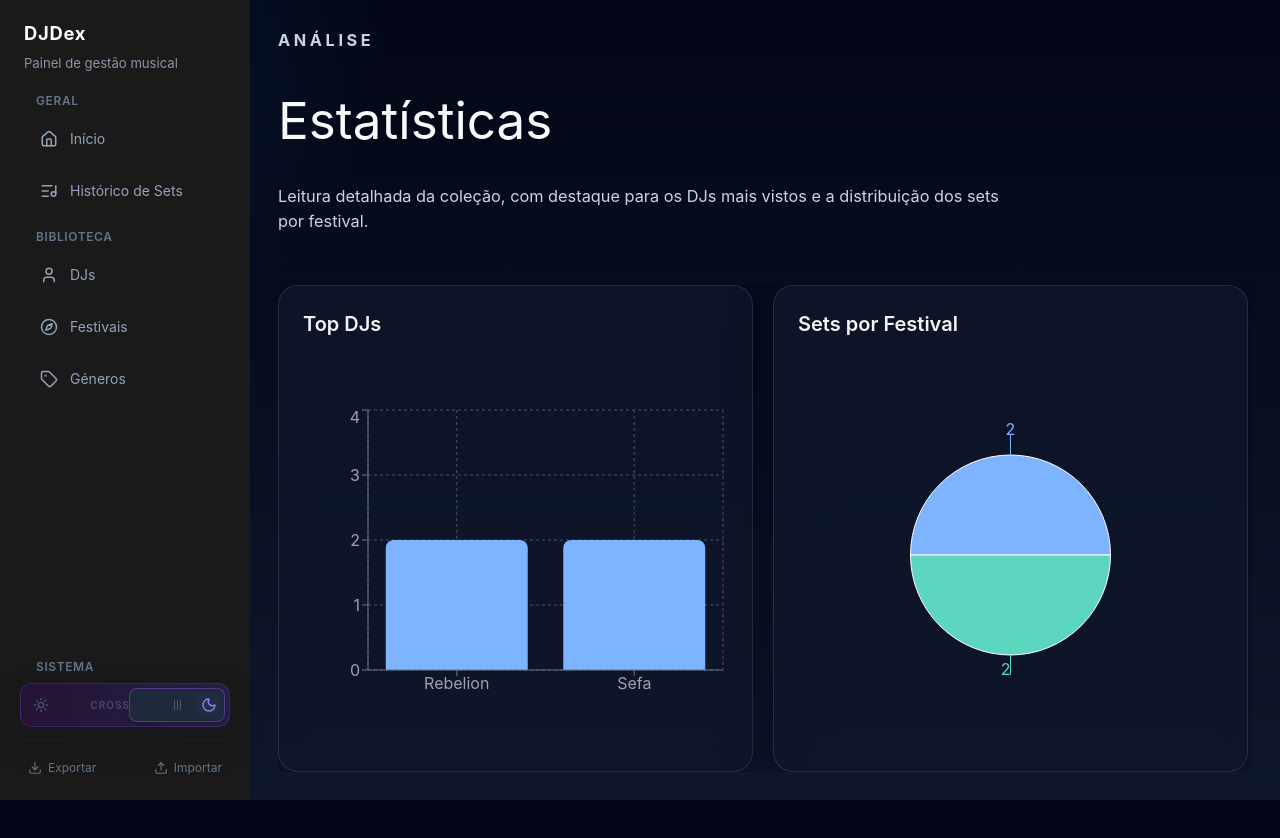
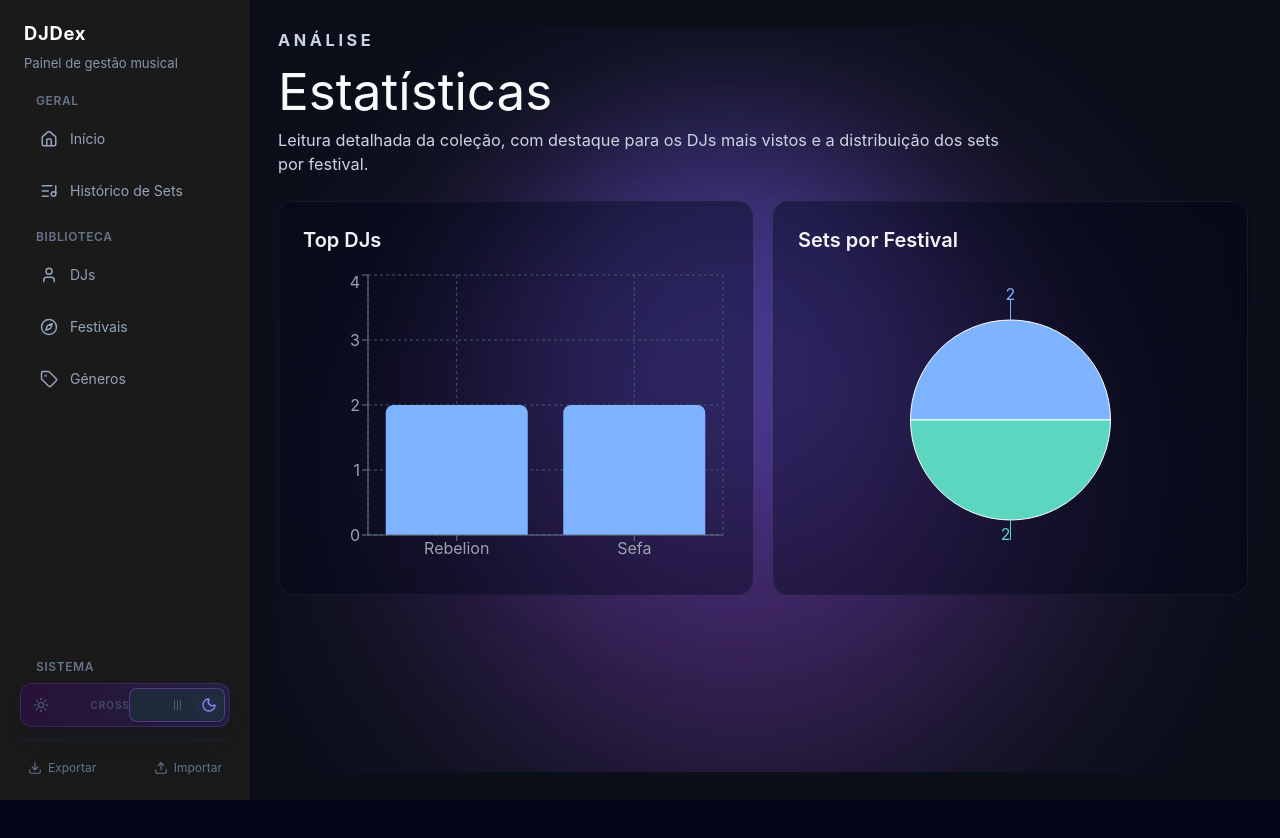
Before and after one commit to opaulosilva233/DJDex, a React (Vite) app: page /estatisticas in a window 1280 px wide. Shown: the top 838 px of the page. Built offline with nearby package versions, Linux system fonts and the light colour scheme.

Commit message:
feat: enhance UI consistency across components; update background styles and card designs for improved aesthetics

```diff
--- a/src/App.jsx
+++ b/src/App.jsx
@@ -226,7 +226,7 @@ export default function App() {
 
   return (
     <BrowserRouter>
-      <div className="app-shell h-screen w-screen overflow-hidden flex bg-slate-50 dark:bg-[#0b0f19]">
+      <div className="h-screen w-screen overflow-hidden flex bg-[#0b0f19]">
         <Navbar
           generos={generos}
           djs={djs}
@@ -239,7 +239,13 @@ export default function App() {
 
         <div className="app-main flex-1 h-full relative flex flex-col min-w-0">
           <div className="flex-1 h-full overflow-y-auto relative bg-transparent">
-            <Routes>
+            <div className="absolute inset-0 pointer-events-none overflow-hidden z-0">
+              <div className="absolute top-[10%] left-[5%] w-[450px] h-[450px] bg-purple-600/30 dark:bg-purple-500/35 rounded-full blur-[90px] animate-aurora-1" />
+              <div className="absolute bottom-[15%] right-[10%] w-[500px] h-[500px] bg-cyan-600/25 dark:bg-indigo-500/35 rounded-full blur-[100px] animate-aurora-2" />
+            </div>
+
+            <div className="relative z-10 w-full min-h-full">
+              <Routes>
               <Route
                 path="/"
                 element={
@@ -378,7 +384,8 @@ export default function App() {
                   />
                 }
               />
-            </Routes>
+              </Routes>
+            </div>
           </div>
         </div>
       </div>
--- a/src/pages/DjsList.jsx
+++ b/src/pages/DjsList.jsx
@@ -4,7 +4,7 @@ export default function DjsList({ djs = [], generos = [], handleDeleteDj }) {
   const navigate = useNavigate()
 
   return (
-    <section className="page-section flex-1 min-h-0 overflow-y-auto pr-1">
+    <section className="page-section flex-1 min-h-0 overflow-y-auto pr-1 bg-transparent">
       <div className="section-header flex items-center justify-between">
         <div>
           <p className="eyebrow dark:text-gray-400">Catálogo</p>
@@ -26,7 +26,7 @@ export default function DjsList({ djs = [], generos = [], handleDeleteDj }) {
         <div className="sets-grid">
           {djs.length === 0 && <p className="dark:text-slate-400">Ainda não existem DJs.</p>}
           {djs.map((dj) => (
-            <div key={dj.id} className="glass-card flex items-start gap-4">
+            <div key={dj.id} className="flex items-start gap-4 rounded-2xl border border-slate-800/50 bg-slate-950/40 p-5 shadow-xl backdrop-blur-md">
               <img src={dj.imagem || '/images/default-dj.png'} alt={dj.nome} className="h-16 w-16 rounded-full object-cover" />
               <div className="flex-1">
                 <h2 className="m-0 text-lg font-semibold dark:text-gray-100">{dj.nome}</h2>
--- a/src/pages/FestivaisList.jsx
+++ b/src/pages/FestivaisList.jsx
@@ -4,7 +4,7 @@ export default function FestivaisList({ festivais = [], handleDeleteFestival })
   const navigate = useNavigate()
 
   return (
-    <section className="page-section flex-1 min-h-0 overflow-y-auto pr-1">
+    <section className="page-section flex-1 min-h-0 overflow-y-auto pr-1 bg-transparent">
       <div className="section-header flex items-center justify-between">
         <div>
           <p className="eyebrow dark:text-gray-400">Catálogo</p>
@@ -26,7 +26,7 @@ export default function FestivaisList({ festivais = [], handleDeleteFestival })
         {festivais.length === 0 && <p className="dark:text-slate-400">Ainda não existem festivais.</p>}
         <div className="grid gap-4">
           {festivais.map((f) => (
-            <div key={f.id} className="glass-card flex items-center justify-between">
+            <div key={f.id} className="flex items-center justify-between rounded-2xl border border-slate-800/50 bg-slate-950/40 p-5 shadow-xl backdrop-blur-md">
               <div>
                 <h2 className="m-0 text-lg font-semibold dark:text-gray-100">{f.nome}</h2>
                 <p className="text-sm text-slate-600 dark:text-slate-300">{f.local} — {f.ano}</p>
--- a/src/pages/GenerosList.jsx
+++ b/src/pages/GenerosList.jsx
@@ -4,7 +4,7 @@ export default function GenerosList({ generos = [], handleDeleteGenero }) {
   const navigate = useNavigate()
 
   return (
-    <section className="page-section flex-1 min-h-0 overflow-y-auto pr-1">
+    <section className="page-section flex-1 min-h-0 overflow-y-auto pr-1 bg-transparent">
       <div className="section-header flex items-center justify-between">
         <div>
           <p className="eyebrow dark:text-gray-400">Catálogo</p>
@@ -24,7 +24,7 @@ export default function GenerosList({ generos = [], handleDeleteGenero }) {
 
       <div style={{ display: 'grid', gap: '12px' }}>
         {generos.length === 0 && <p className="dark:text-slate-400">Ainda não existem géneros.</p>}
-        <div className="glass-card">
+        <div className="rounded-2xl border border-slate-800/50 bg-slate-950/40 p-5 shadow-xl backdrop-blur-md">
           <ul>
             {generos.map((g) => (
               <li key={g.id} className="flex items-center justify-between py-2">
--- a/src/pages/Home.jsx
+++ b/src/pages/Home.jsx
@@ -52,15 +52,7 @@ export default function Home({ generos = [], sets = [], djs = [], festivais = []
 	]
 
 	return (
-		<div className="w-full min-h-full p-8 relative flex flex-col z-10 bg-transparent">
-			{/* Contentor Fixo de Luzes de Fundo Néon */}
-			<div className="absolute inset-0 pointer-events-none overflow-hidden z-0">
-				{/* Esfera 1 - Roxa bem mais intensa */}
-				<div className="absolute top-[10%] left-[5%] w-[450px] h-[450px] bg-purple-600/30 dark:bg-purple-500/35 rounded-full blur-[90px] animate-aurora-1" />
-
-				{/* Esfera 2 - Ciano / Índigo elétrica */}
-				<div className="absolute bottom-[15%] right-[10%] w-[500px] h-[500px] bg-cyan-600/25 dark:bg-indigo-500/35 rounded-full blur-[100px] animate-aurora-2" />
-			</div>
+		<div className="w-full p-8 flex flex-col gap-8">
 
 			<div className="relative z-10 mx-auto flex w-full max-w-7xl flex-1 flex-col gap-10 text-slate-900 dark:text-slate-100">
 				<section className="space-y-4">
--- a/src/pages/SetList.jsx
+++ b/src/pages/SetList.jsx
@@ -19,7 +19,7 @@ export default function SetList({ sets, djs = [], festivais = [], generos = [],
   })
 
 	return (
-		<section className="page-section flex-1 min-h-0 overflow-y-auto pr-1">
+		<section className="page-section flex-1 min-h-0 overflow-y-auto pr-1 bg-transparent">
 			<div className="section-header flex items-center justify-between">
 				<div>
 					<p className="eyebrow dark:text-gray-400">Biblioteca</p>
--- a/src/pages/Stats.jsx
+++ b/src/pages/Stats.jsx
@@ -71,7 +71,7 @@ export default function Stats({ sets, djs = [], festivais = [] }) {
 	}, [sets, djs, festivais])
 
 	return (
-		<section className="page-section h-full w-full min-h-0 flex flex-col overflow-hidden" style={{ display: 'grid', gap: '24px' }}>
+		<section className="page-section h-full w-full min-h-0 flex flex-col overflow-hidden bg-transparent" style={{ display: 'grid', gap: '24px' }}>
 			<div className="section-header shrink-0">
 				<p className="eyebrow dark:text-gray-400">Análise</p>
 				<h1 className="dark:text-gray-100">Estatísticas</h1>
@@ -89,7 +89,7 @@ export default function Stats({ sets, djs = [], festivais = [] }) {
 					gap: '20px',
 				}}
 			>
-				<section className="glass-card min-h-0 border border-slate-200 dark:border-slate-700 dark:bg-slate-800" style={{ padding: '24px' }}>
+				<section className="min-h-0 rounded-2xl border border-slate-800/50 bg-slate-950/40 p-6 shadow-xl backdrop-blur-md" style={{ padding: '24px' }}>
 					<h2 className="mb-4 text-xl font-semibold text-slate-900 dark:text-gray-100">Top DJs</h2>
 					<div style={{ width: '100%', height: '300px' }}>
 						<ResponsiveContainer width="100%" height="100%">
@@ -104,7 +104,7 @@ export default function Stats({ sets, djs = [], festivais = [] }) {
 					</div>
 				</section>
 
-				<section className="glass-card min-h-0 border border-slate-200 dark:border-slate-700 dark:bg-slate-800" style={{ padding: '24px' }}>
+				<section className="min-h-0 rounded-2xl border border-slate-800/50 bg-slate-950/40 p-6 shadow-xl backdrop-blur-md" style={{ padding: '24px' }}>
 					<h2 className="mb-4 text-xl font-semibold text-slate-900 dark:text-gray-100">Sets por Festival</h2>
 					<div style={{ width: '100%', height: '300px' }}>
 						<ResponsiveContainer width="100%" height="100%">
```
